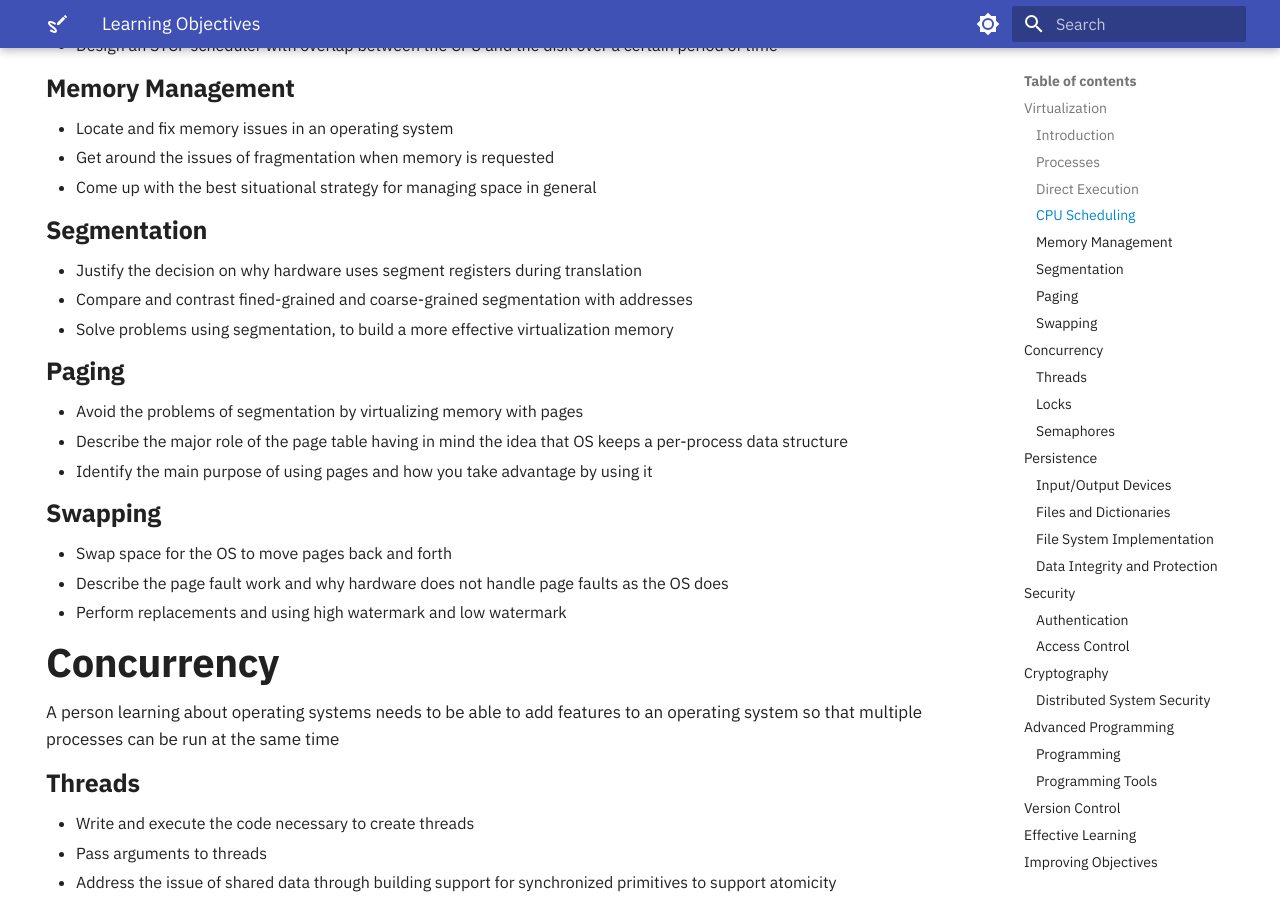
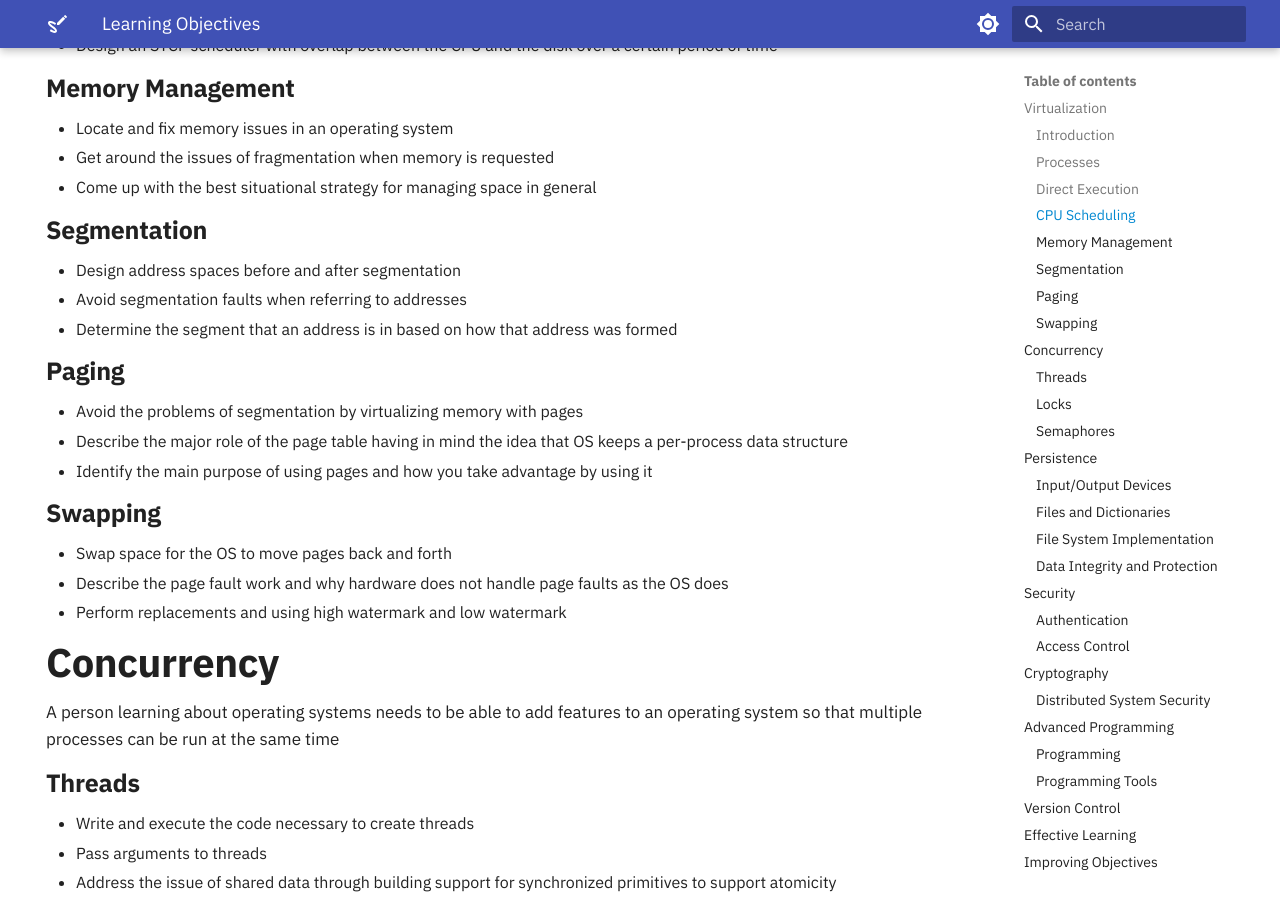
Before and after one commit to OS-Sketch/www.os-sketch.com, an MkDocs documentation site: the page built from docs/operating-systems/learning-objectives.md, in a window 1280 px wide and 900 px high, scrolled down 896 px. Built offline with MkDocs 1.6.1 and Material for MkDocs 9.7.7, drawn with Linux system fonts in a browser that asks for light colours.

Commit message:
docs: Revise Segmentation

```diff
--- a/docs/operating-systems/learning-objectives.md
+++ b/docs/operating-systems/learning-objectives.md
@@ -61,9 +61,9 @@ A person learning about operating systems needs to be able to know that *virtual
 
 ### Segmentation
 
-- Justify the decision on why hardware uses segment registers during translation
-- Compare and contrast fined-grained and coarse-grained segmentation with addresses
-- Solve problems using segmentation, to build a more effective virtualization memory
+- Design address spaces before and after segmentation
+- Avoid segmentation faults when referring to addresses
+- Determine the segment that an address is in based on how that address was formed
 
 ### Paging
 
```
